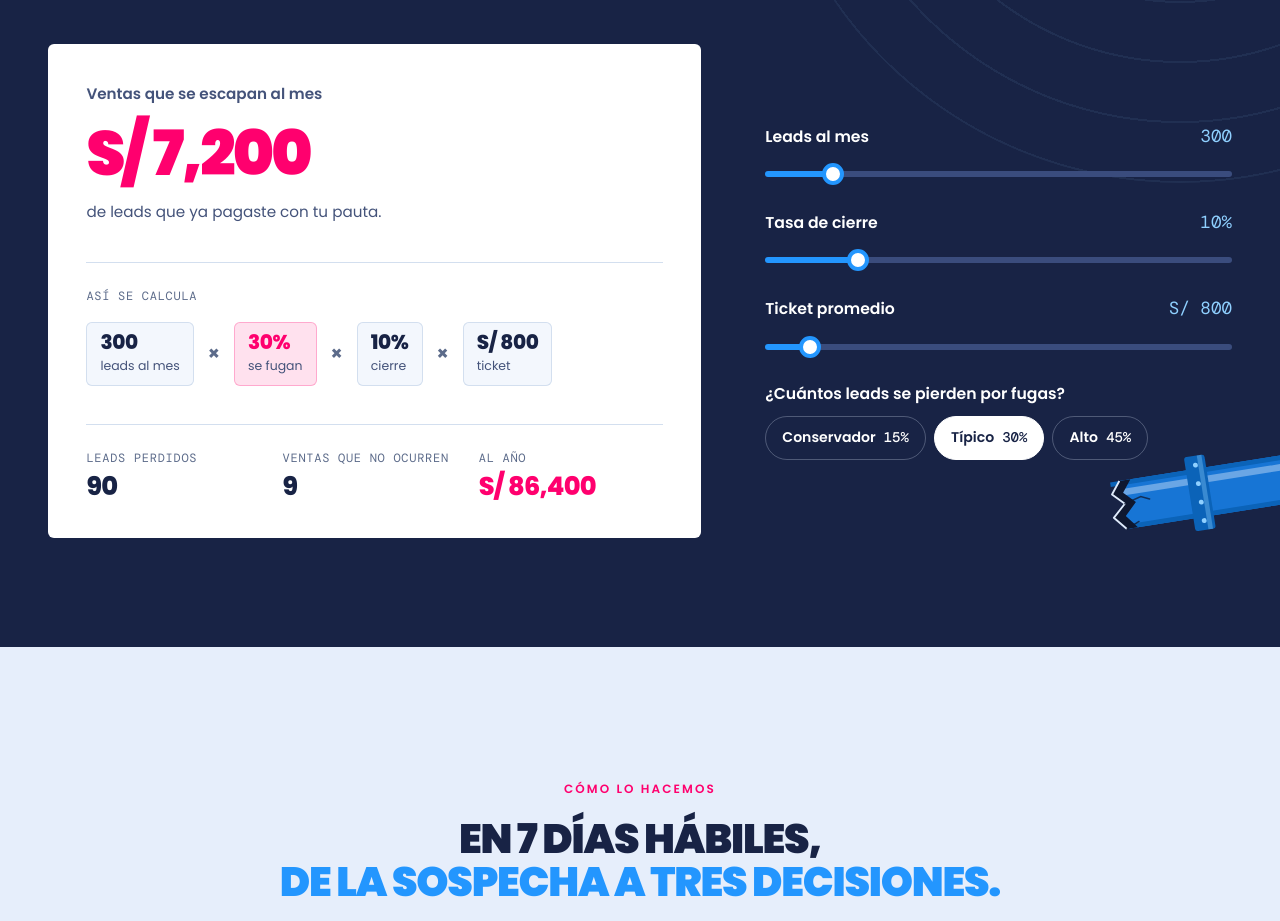
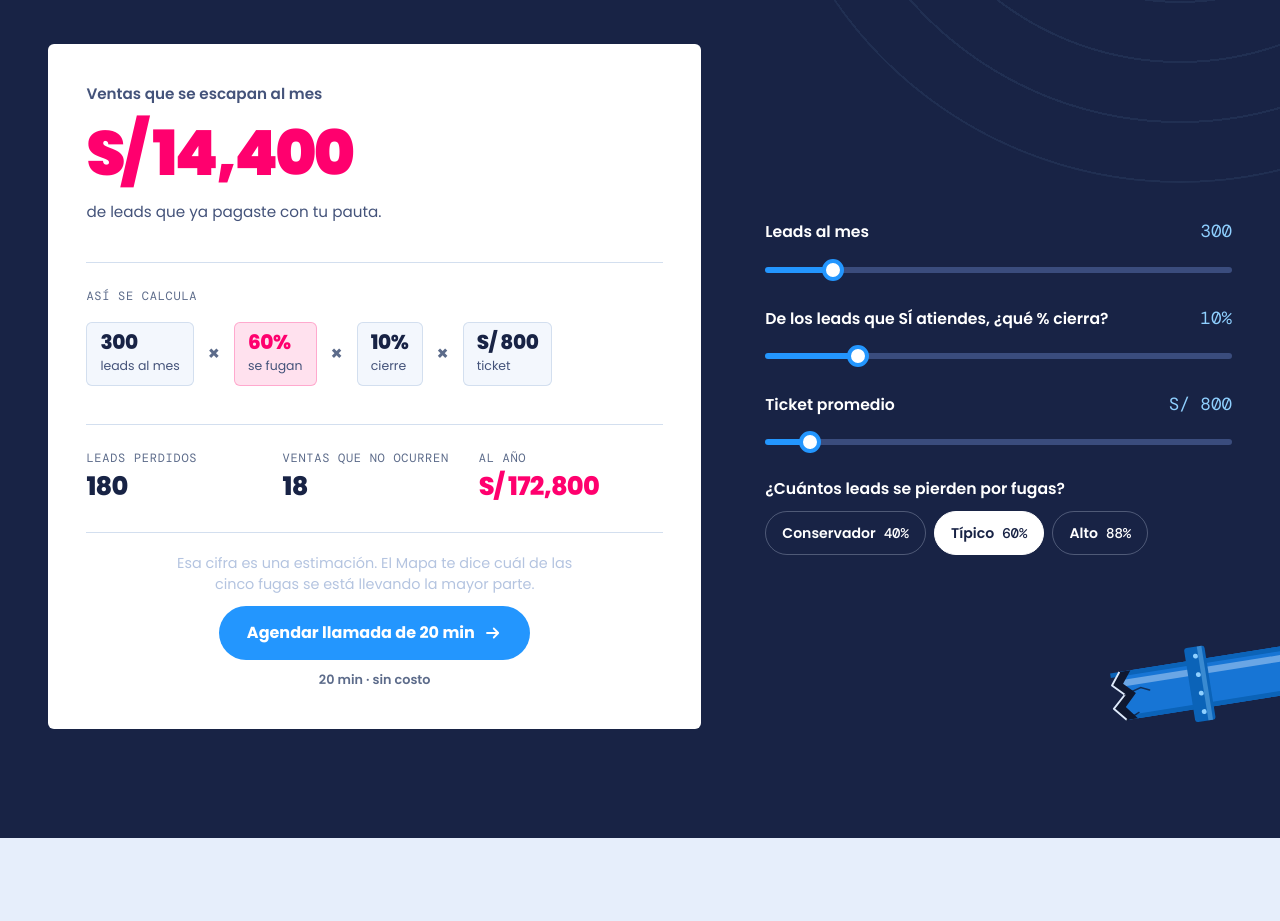
Before and after one commit to ManyaDM/manya-landing, a Next.js app: page /mapa-de-fugas in a window 1280 px wide. Shown: the part 2240-3161 px from the top of the page. Built offline with nearby package versions, Linux system fonts and the light colour scheme.

Commit message:
feat(mapa-de-fugas): rework calculator scenarios and add CTA

```diff
--- a/app/mapa-de-fugas/MapaDeFugas.jsx
+++ b/app/mapa-de-fugas/MapaDeFugas.jsx
@@ -238,7 +238,7 @@ export default function MapaDeFugas() {
       const big = byId('calc-big')
       if (!leads || !close || !ticket || !big) return
       const fmt = (n) => 'S/ ' + Math.round(n).toLocaleString('en-US')
-      let shown = 7200, anim = 0, timer = 0, first = true, target = 7200
+      let shown = 14400, anim = 0, timer = 0, first = true, target = 14400
       // primera vez que la cifra entra en pantalla: cuenta desde 0; luego, actualización en vivo normal
       let revealed = reduceMotion || !('IntersectionObserver' in window)
 
@@ -1065,7 +1065,7 @@ export default function MapaDeFugas() {
       const form = byId('calc'); if (!form) return
       const m = (k) => root.querySelector('[data-m="' + k + '"]')
       const paint = () => {
-        const P = (form.querySelector('input[name="scen"]:checked') || { value: 30 }).value
+        const P = (form.querySelector('input[name="scen"]:checked') || { value: 60 }).value
         m('leads').textContent = (+byId('c-leads').value).toLocaleString('en-US')
         m('loss').textContent = P + '%'
         m('close').textContent = byId('c-close').value + '%'
@@ -1526,30 +1526,35 @@ export default function MapaDeFugas() {
           <div className="calc mdf-reveal">
             <form className="calc-controls" id="calc" aria-labelledby="calc-title" onSubmit={noSubmit}>
               <div className="ctrl"><div className="ctrl-top"><label htmlFor="c-leads">Leads al mes</label><output htmlFor="c-leads" id="o-leads">300</output></div><input type="range" id="c-leads" min="50" max="2000" step="10" defaultValue="300" /></div>
-              <div className="ctrl"><div className="ctrl-top"><label htmlFor="c-close">Tasa de cierre</label><output htmlFor="c-close" id="o-close">10%</output></div><input type="range" id="c-close" min="1" max="50" step="1" defaultValue="10" /></div>
+              <div className="ctrl"><div className="ctrl-top"><label htmlFor="c-close">De los leads que SÍ atiendes, ¿qué % cierra?</label><output htmlFor="c-close" id="o-close">10%</output></div><input type="range" id="c-close" min="1" max="50" step="1" defaultValue="10" /></div>
               <div className="ctrl"><div className="ctrl-top"><label htmlFor="c-ticket">Ticket promedio</label><output htmlFor="c-ticket" id="o-ticket">S/ 800</output></div><input type="range" id="c-ticket" min="50" max="10000" step="50" defaultValue="800" /></div>
               <fieldset className="ctrl">
                 <legend>¿Cuántos leads se pierden por fugas?</legend>
                 <div className="scen">{" "}
-                  <label><input type="radio" name="scen" value="15" />Conservador{" "}<b>15%</b></label>{" "}
-                  <label><input type="radio" name="scen" value="30" defaultChecked />Típico{" "}<b>30%</b></label>{" "}
-                  <label><input type="radio" name="scen" value="45" />Alto{" "}<b>45%</b></label>{" "}
+                  <label><input type="radio" name="scen" value="40" />Conservador{" "}<b>40%</b></label>{" "}
+                  <label><input type="radio" name="scen" value="60" defaultChecked />Típico{" "}<b>60%</b></label>{" "}
+                  <label><input type="radio" name="scen" value="88" />Alto{" "}<b>88%</b></label>{" "}
                 </div>
               </fieldset>
             </form>
             <div className="leak-card" aria-live="polite" aria-atomic="true">{" "}
               <span className="lc-k">Ventas que se escapan al mes</span>{" "}
-              <span className="lc-big" id="calc-big">S/ 7,200</span>{" "}
+              <span className="lc-big" id="calc-big">S/ 14,400</span>{" "}
               <span className="lc-unit">de leads que ya pagaste con tu pauta.</span>{" "}
               <div className="lc-math" aria-hidden="true">{" "}
                 <span className="lm-k">Así se calcula</span>{" "}
-                <p className="lm-row"><span><b data-m="leads">300</b><small>leads al mes</small></span><i>×</i><span className="is-loss"><b data-m="loss">30%</b><small>se fugan</small></span><i>×</i><span><b data-m="close">10%</b><small>cierre</small></span><i>×</i><span><b data-m="ticket">S/ 800</b><small>ticket</small></span></p>
+                <p className="lm-row"><span><b data-m="leads">300</b><small>leads al mes</small></span><i>×</i><span className="is-loss"><b data-m="loss">60%</b><small>se fugan</small></span><i>×</i><span><b data-m="close">10%</b><small>cierre</small></span><i>×</i><span><b data-m="ticket">S/ 800</b><small>ticket</small></span></p>
               </div>
               <dl className="lc-stats">
-                <div><dt>Leads perdidos</dt><dd id="k-lost">90</dd></div>
-                <div><dt>Ventas que no ocurren</dt><dd id="k-sales">9</dd></div>
-                <div><dt>Al año</dt><dd id="k-year">S/ 86,400</dd></div>
+                <div><dt>Leads perdidos</dt><dd id="k-lost">180</dd></div>
+                <div><dt>Ventas que no ocurren</dt><dd id="k-sales">18</dd></div>
+                <div><dt>Al año</dt><dd id="k-year">S/ 172,800</dd></div>
               </dl>
+              <div className="calc-cta">
+                <p className="calc-cta-note">Esa cifra es una estimación. El Mapa te dice cuál de las cinco fugas se está llevando la mayor parte.</p>
+                <a className="btn calc-cta-btn" href="#agendar" data-cta="calculadora">Agendar llamada de 20 min{" "}<svg aria-hidden="true"><use href="#i-arrow" /></svg></a>
+                <span className="calc-cta-meta">20 min · sin costo</span>
+              </div>
             </div>
           </div>
         </div>
--- a/app/mapa-de-fugas/mapa-de-fugas.css
+++ b/app/mapa-de-fugas/mapa-de-fugas.css
@@ -1569,3 +1569,8 @@ html:has(.mdf){scroll-behavior:smooth;scroll-padding-top:calc(80px + 20px)}
 .mdf .cmp-card.is-map .cmp-list svg{background:rgba(35,150,254,.22);color:#bfe3ff}
 .mdf .cmp-card.is-map .cmp-foot{border-top-color:rgba(222,234,251,.14)}
 @media (max-width:900px){.mdf .compare{grid-template-columns:minmax(0,1fr)}}
+
+/* CTA de la calculadora: la cifra es una estimación, el Mapa la convierte en evidencia */
+.mdf .calc-cta{display:grid;gap:10px;justify-items:center;margin-top:22px;padding-top:20px;border-top:1px solid var(--line);text-align:center}
+.mdf .calc-cta-note{margin:0;max-width:46ch;font-size:.9rem;line-height:1.5;color:var(--ink-soft)}
+.mdf .calc-cta-meta{font-size:.8rem;font-weight:600;color:var(--ink-mute)}
```
